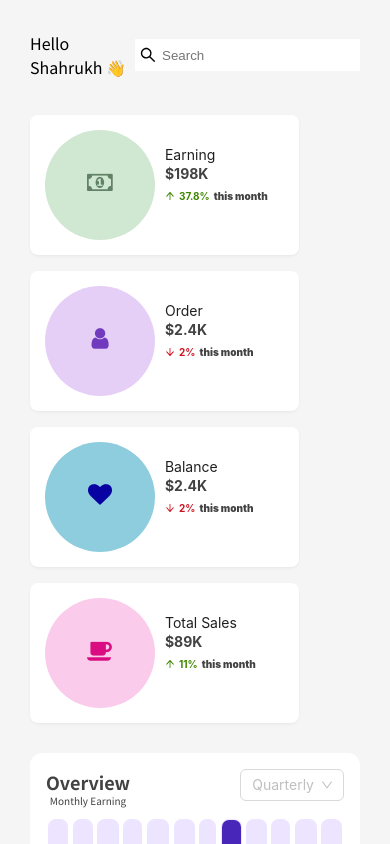
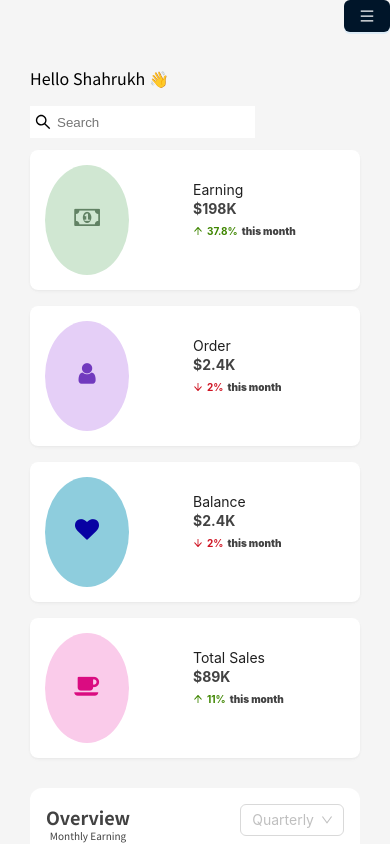
Before and after one commit to abhinayy58/assignment, a React (Create React App) app: page / in a window 390 px wide. Shown: the top 844 px of the page. Built offline with nearby package versions, Linux system fonts and the light colour scheme.

Commit message:
responiveness

```diff
--- a/src/App.css
+++ b/src/App.css
@@ -1,3 +1,14 @@
 .app {
   display: flex;
 }
+@media (min-width: 320px) and (max-width: 500px) {
+  .app {
+    flex-direction: column;
+  }
+}
+
+@media (min-width: 501px) and (max-width: 768px) {
+  .app {
+    flex-direction: column;
+  }
+}
--- a/src/App.tsx
+++ b/src/App.tsx
@@ -3,6 +3,7 @@ import "./App.css";
 
 import SideBar from "./components/SideBar";
 import Main from "./components/Main";
+import Drawers from "./components/Drawer";
 
 function App() {
   const [width, setWidth] = useState<number>(window.innerWidth);
@@ -20,7 +21,7 @@ useEffect(() => {
 const isMobile = width <= 769;
   return (
     <div className="app">
-     {!isMobile && <SideBar />}
+     {!isMobile ? <SideBar /> : <Drawers><SideBar/></Drawers>}
       <Main />
     </div>
   );
--- /dev/null
+++ b/src/components/Drawer.tsx
@@ -0,0 +1,49 @@
+import React, { ReactNode, useState } from "react";
+import type { DrawerProps, RadioChangeEvent } from "antd";
+import { Button, Drawer, Radio, Space } from "antd";
+import { CloseOutlined, MenuOutlined } from "@ant-design/icons";
+interface DrawersProps {
+  children: ReactNode;
+}
+
+const Drawers: React.FC<DrawersProps> = ({ children }) => {
+  const [open, setOpen] = useState(false);
+  const [placement, setPlacement] = useState<DrawerProps["placement"]>("left");
+
+  const showDrawer = () => {
+    setOpen(true);
+  };
+
+  const onClose = () => {
+    setOpen(false);
+  };
+
+  const onChange = (e: RadioChangeEvent) => {
+    setPlacement(e.target.value);
+  };
+
+  return (
+    <>
+      <Button
+        style={{ background: "#001529",position:'absolute',
+        right: 0 }}
+        type="primary"
+        onClick={showDrawer}
+      >
+        {!open ? <MenuOutlined /> : <CloseOutlined /> }
+      </Button>
+      <Drawer
+        title="Basic Drawer"
+        placement={placement}
+        closable={false}
+        onClose={onClose}
+        open={open}
+        key={placement}
+      >
+        {children}
+      </Drawer>
+    </>
+  );
+};
+
+export default Drawers;
--- a/src/components/Progress.tsx
+++ b/src/components/Progress.tsx
@@ -8,7 +8,7 @@ const Progress = () => {
     <div className="progress">
       <Row gutter={[36, 16]}>
         {data?.progressData?.map((item: any) => (
-          <Col  xs={20} sm={16} md={12} lg={8} xl={6} span={6} key={item.id}>
+          <Col  xs={24} sm={24} md={12} lg={8} xl={6} span={6} key={item.id}>
             <Card bordered={false}>
               <div className="card_block">
                 <div
--- a/src/components/Welcome.tsx
+++ b/src/components/Welcome.tsx
@@ -6,7 +6,7 @@ const Welcome = () => {
     <div className='welcome'>
       <div className='main_item'>
         <p>Hello Shahrukh 👋</p>
-        <div style={{display:'flex'}}>
+        <div className="main_container" style={{display:'flex'}}>
           <div>
         <SearchOutlined className='search_icon'/>
         </div>
--- a/src/style.css
+++ b/src/style.css
@@ -1,6 +1,6 @@
 .main {
   width: 100%;
-    background-color: #F5F5F5;
+  background-color: #f5f5f5;
 }
 .main-content {
   padding: 15px 30px;
@@ -10,7 +10,7 @@
   padding-top: 30px;
 }
 
-.dashboard{
+.dashboard {
   padding-bottom: 30px;
   font-size: 25px;
 }
@@ -30,12 +30,11 @@
   border: 1px transparent;
   outline: none;
 }
-.search_icon{
+.search_icon {
   width: 25px;
   height: 32px;
   background: #ffffff;
   padding-left: 5px;
-
 }
 .main_item {
   display: flex;
@@ -79,7 +78,7 @@
   color: #424242;
   font-weight: bolder;
 }
-.ant-statistic-title{
+.ant-statistic-title {
   margin-bottom: 0px;
   font-size: 18px;
   color: #424242 !important;
@@ -88,17 +87,16 @@
 .chart_header {
   height: 50px;
 }
-.chart_overview .overview{
+.chart_overview .overview {
   font-size: 18px;
   font-weight: bold;
   margin-top: 0px;
   height: 6px;
   color: #424242;
 }
-.chart_overview .earn{
+.chart_overview .earn {
   font-size: 10px;
   color: #424242;
-
 }
 .chart_header_title {
   display: flex;
@@ -110,13 +108,13 @@
   display: flex;
   justify-content: space-between;
 }
-.customer_chart{
+.customer_chart {
   width: 30%;
   background: #ffffff;
 }
 
 .dougnut_chart {
-    width:30%;
+  width: 30%;
   background: #ffffff;
   padding: 21px;
   border: 1px solid transparent;
@@ -124,7 +122,7 @@
   height: 16rem;
 }
 
-.product_main{
+.product_main {
   width: 100%;
   border: 1px solid transparent;
   background: #ffffff;
@@ -169,12 +167,11 @@
   font-size: 10px;
   color: #424242;
 }
-.product_item{
+.product_item {
   width: 100%;
   padding: 15px;
-
 }
-.product_type{
+.product_type {
   width: 40%;
   display: flex;
   justify-content: space-between;
@@ -214,7 +211,8 @@
   /* padding-top: 15px; */
   margin-bottom: 0;
 }
-.product_type p , .product_heads p{
+.product_type p,
+.product_heads p {
   width: 100%;
   text-align: center;
 }
@@ -231,6 +229,27 @@
   .dougnut_chart {
     width: 100%;
   }
+  .main_item{
+    flex-direction: column;
+  }
+  .main-content {
+    padding: 50px 30px;
+  }
+  .main_item p{
+    width: 100%;
+  }
+  .main_item .main_container {
+    width: 100%;
+  }
+  .ant-drawer-body{
+    padding: 0 !important
+  }
+  .ant-drawer-content-wrapper{
+    width: 200px !important;
+  }
+  .progress_icon{
+    width: 28%;
+  }
 
 }
 @media (min-width: 501px) and (max-width: 768px) {
@@ -242,5 +261,19 @@
   .dougnut_chart {
     width: 100%;
   }
-
+  .main-content {
+    padding: 50px 30px;
   }
+  .progress_icon{
+    width: 28%;
+  }
+  .ant-drawer-body{
+    padding: 0 !important
+  }
+  .ant-drawer-header{
+    display: none !important;
+  }
+  .ant-drawer-content-wrapper{
+    width: 200px !important;
+  }
+}
```
Lines whose indentation alone changed are shown as unchanged.
